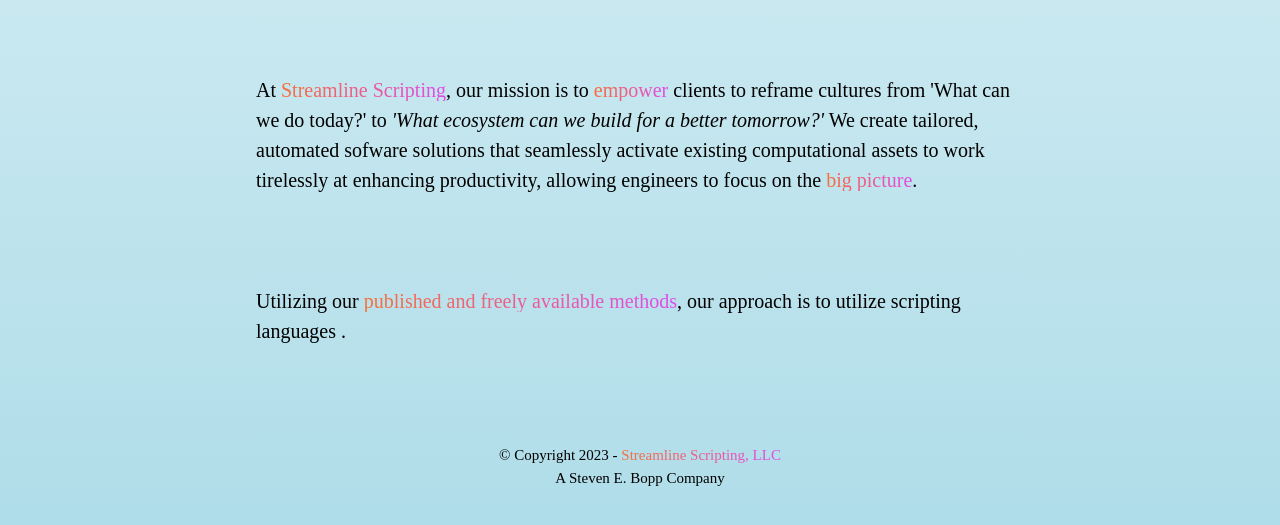
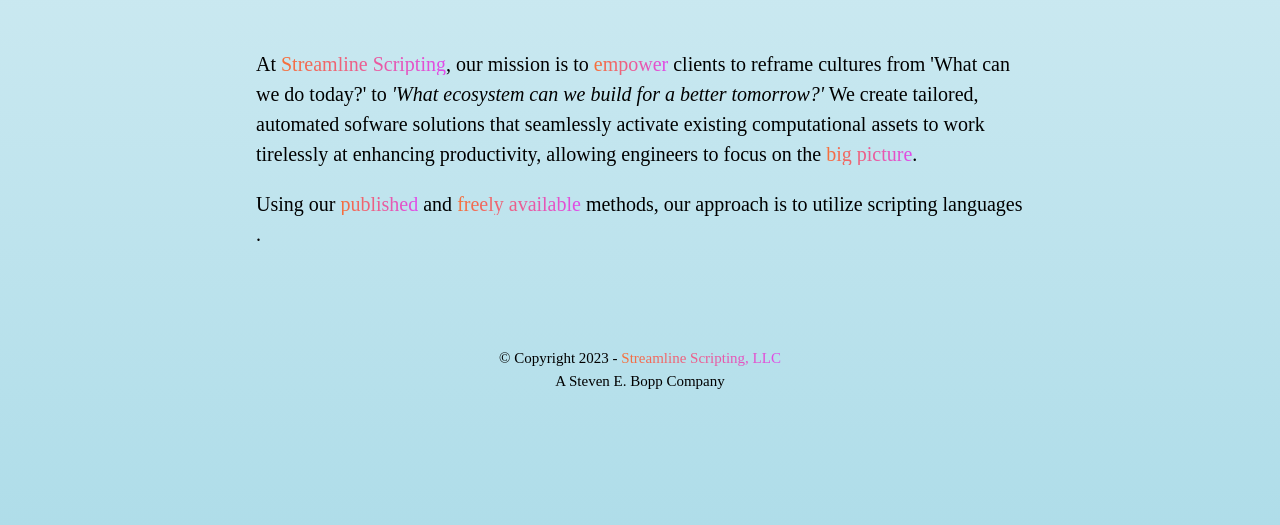
Before and after one commit to streamlinescripting/streamlinescripting.github.io, a plain HTML site: page index.html in a window 1280 px wide. Shown: the part 271-796 px from the top of the page. Drawn offline with Linux system fonts and the light colour scheme.

Commit message:
Update index.html

```diff
--- a/index.html
+++ b/index.html
@@ -21,7 +21,13 @@
     max-width: 35vw;
     }
   .mission {
-    padding-top: 4vw;
+    padding-top: 2vw;
+    font-size: 3.2vw;
+    padding-left: 20vw;
+    max-width: 60vw;
+    text-align: left;
+  }
+  .subsequent_items {
     font-size: 3.2vw;
     padding-left: 20vw;
     max-width: 60vw;
@@ -56,8 +62,8 @@
   </section>
 
   <section id="showcase">
-    <div class="mission">
-	    <p>Utilizing our <span class="gradient_text"><a href="https://escholarship.org/uc/item/4qb8927d">published and freely available methods</a></span>, our approach is to utilize scripting languages   .
+    <div class="subsequent_items">
+	    <p>Using our <span class="gradient_text"><a href="https://escholarship.org/uc/item/4qb8927d">published</a></span> and <span class="gradient_text"><a href="https://escholarship.org/uc/item/4qb8927d">freely available</a></span> methods, our approach is to utilize scripting languages   .
       </p>
     </div>
   </section>
```
